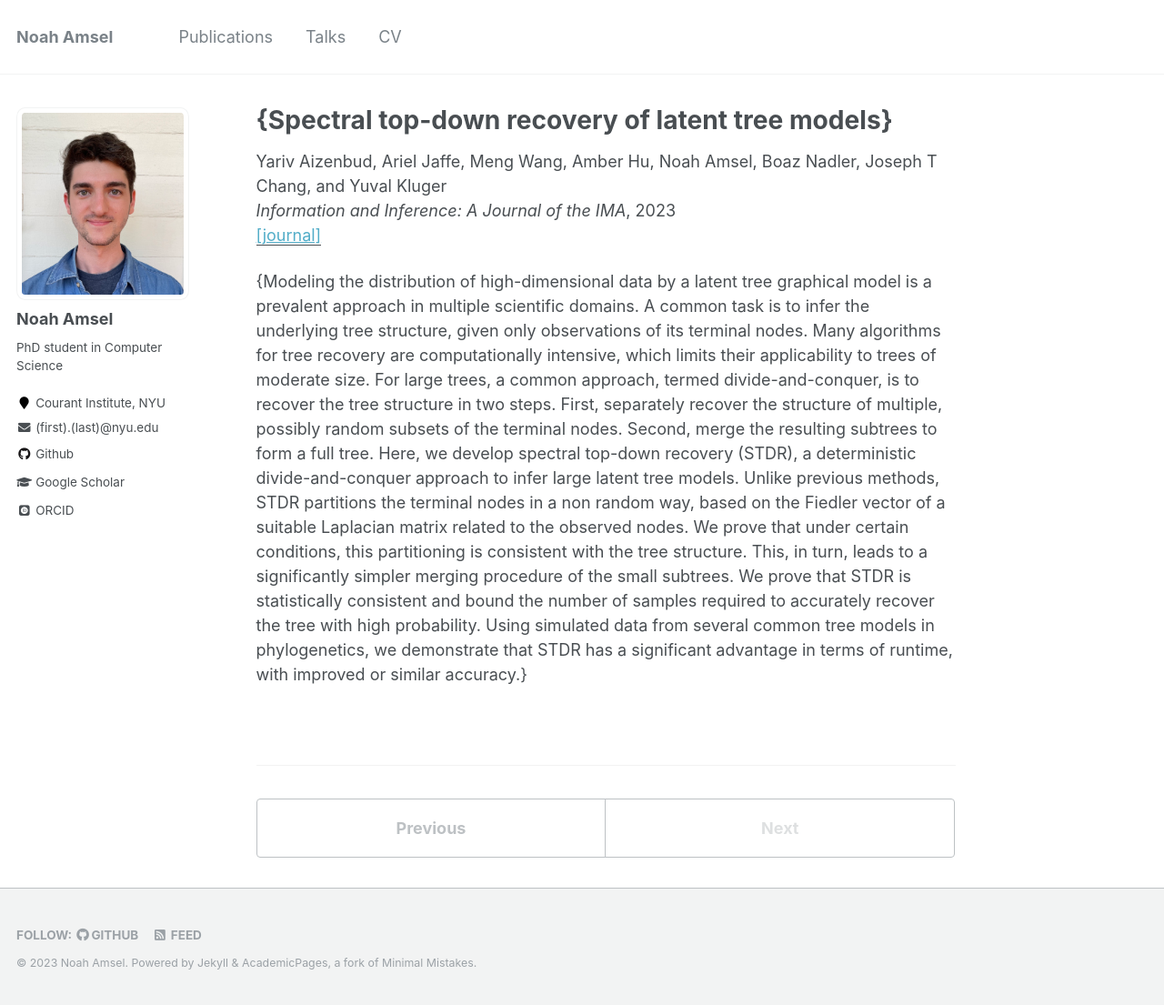
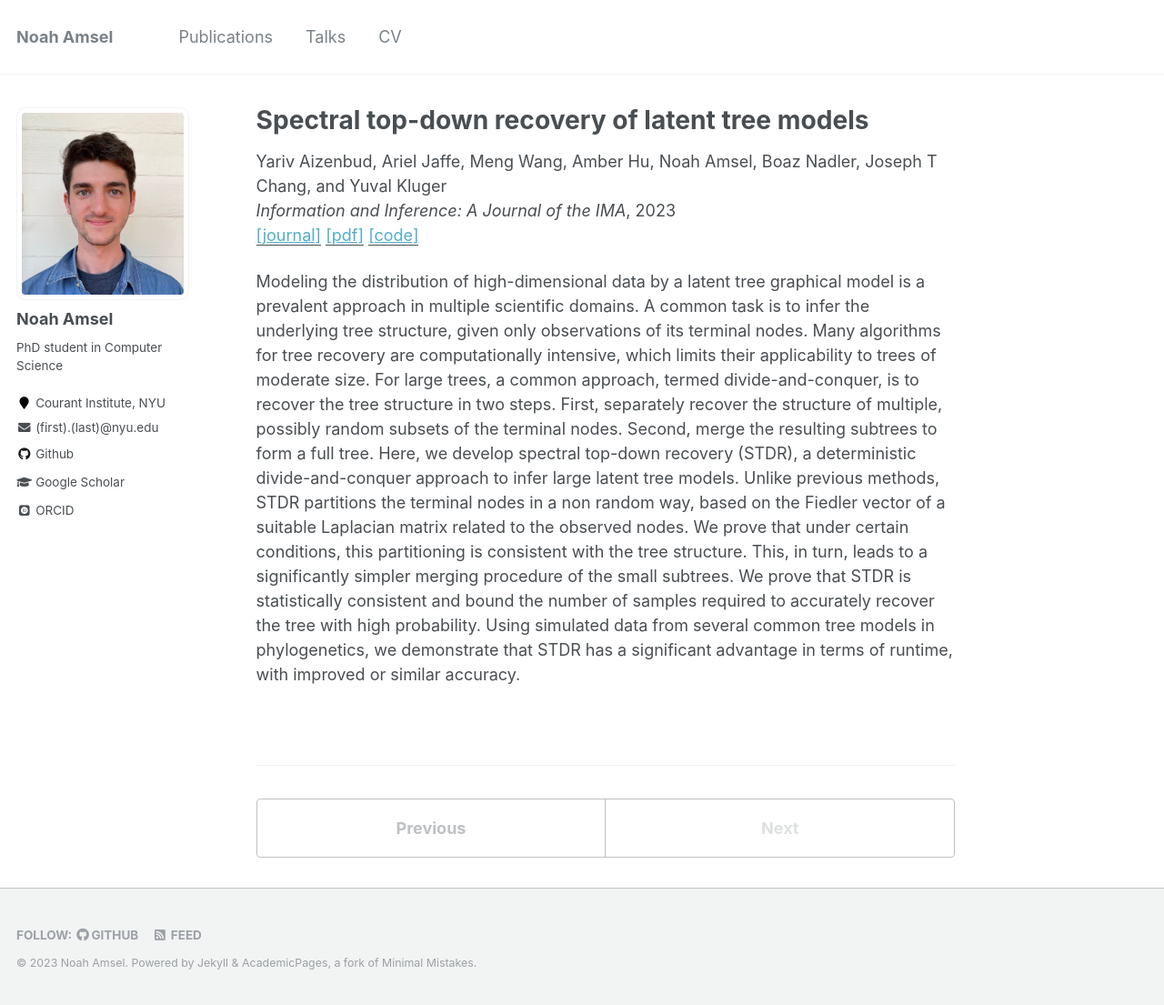
Before and after one commit to NoahAmsel/NoahAmsel.github.io, a Jekyll site: the page built from _publications/2023-spectral-topdown-recovery-of-latent.md, in a window 1280 px wide and 1105 px high. Shown: the whole window at 91% size. Built offline with Jekyll 4.4.1, drawn with Linux system fonts in a browser that asks for light colours; some web fonts are replaced.

Commit message:
add extras, fix bugs in publications

```diff
--- a/_publications/2023-spectral-topdown-recovery-of-latent.md
+++ b/_publications/2023-spectral-topdown-recovery-of-latent.md
@@ -1,10 +1,12 @@
 ---
-title: "{Spectral top-down recovery of latent tree models}"
+title: "Spectral top-down recovery of latent tree models"
 collection: "publications"
 permalink: "/publication/2023-spectral-topdown-recovery-of-latent"
 date: "2023-08-01"
 publication_authors: "Yariv Aizenbud, Ariel Jaffe, Meng Wang, Amber Hu, Noah Amsel, Boaz Nadler, Joseph T Chang, and Yuval Kluger"
 venue: "Information and Inference: A Journal of the IMA"
 paperurl: "https://doi.org/10.1093/imaiai/iaad032"
+pdf_url: "files/iaad032.pdf"
+code_url: "https://github.com/aizeny/stdr"
 ---
-{Modeling the distribution of high-dimensional data by a latent tree graphical model is a prevalent approach in multiple scientific domains. A common task is to infer the underlying tree structure, given only observations of its terminal nodes. Many algorithms for tree recovery are computationally intensive, which limits their applicability to trees of moderate size. For large trees, a common approach, termed divide-and-conquer, is to recover the tree structure in two steps. First, separately recover the structure of multiple, possibly random subsets of the terminal nodes. Second, merge the resulting subtrees to form a full tree. Here, we develop spectral top-down recovery (STDR), a deterministic divide-and-conquer approach to infer large latent tree models. Unlike previous methods, STDR partitions the terminal nodes in a non random way, based on the Fiedler vector of a suitable Laplacian matrix related to the observed nodes. We prove that under certain conditions, this partitioning is consistent with the tree structure. This, in turn, leads to a significantly simpler merging procedure of the small subtrees. We prove that STDR is statistically consistent and bound the number of samples required to accurately recover the tree with high probability. Using simulated data from several common tree models in phylogenetics, we demonstrate that STDR has a significant advantage in terms of runtime, with improved or similar accuracy.}
+Modeling the distribution of high-dimensional data by a latent tree graphical model is a prevalent approach in multiple scientific domains. A common task is to infer the underlying tree structure, given only observations of its terminal nodes. Many algorithms for tree recovery are computationally intensive, which limits their applicability to trees of moderate size. For large trees, a common approach, termed divide-and-conquer, is to recover the tree structure in two steps. First, separately recover the structure of multiple, possibly random subsets of the terminal nodes. Second, merge the resulting subtrees to form a full tree. Here, we develop spectral top-down recovery (STDR), a deterministic divide-and-conquer approach to infer large latent tree models. Unlike previous methods, STDR partitions the terminal nodes in a non random way, based on the Fiedler vector of a suitable Laplacian matrix related to the observed nodes. We prove that under certain conditions, this partitioning is consistent with the tree structure. This, in turn, leads to a significantly simpler merging procedure of the small subtrees. We prove that STDR is statistically consistent and bound the number of samples required to accurately recover the tree with high probability. Using simulated data from several common tree models in phylogenetics, we demonstrate that STDR has a significant advantage in terms of runtime, with improved or similar accuracy.
```
Also changed, not shown: _pages/about.md (+1 -1 lines), _publications/2023-nearoptimality-guarantees-for-approximating-rational.md (+2 -1 lines), cv/publications.bib (+6 -3 lines), markdown_generator/generate_publications.py (+8 -2 lines), 3 other files.
